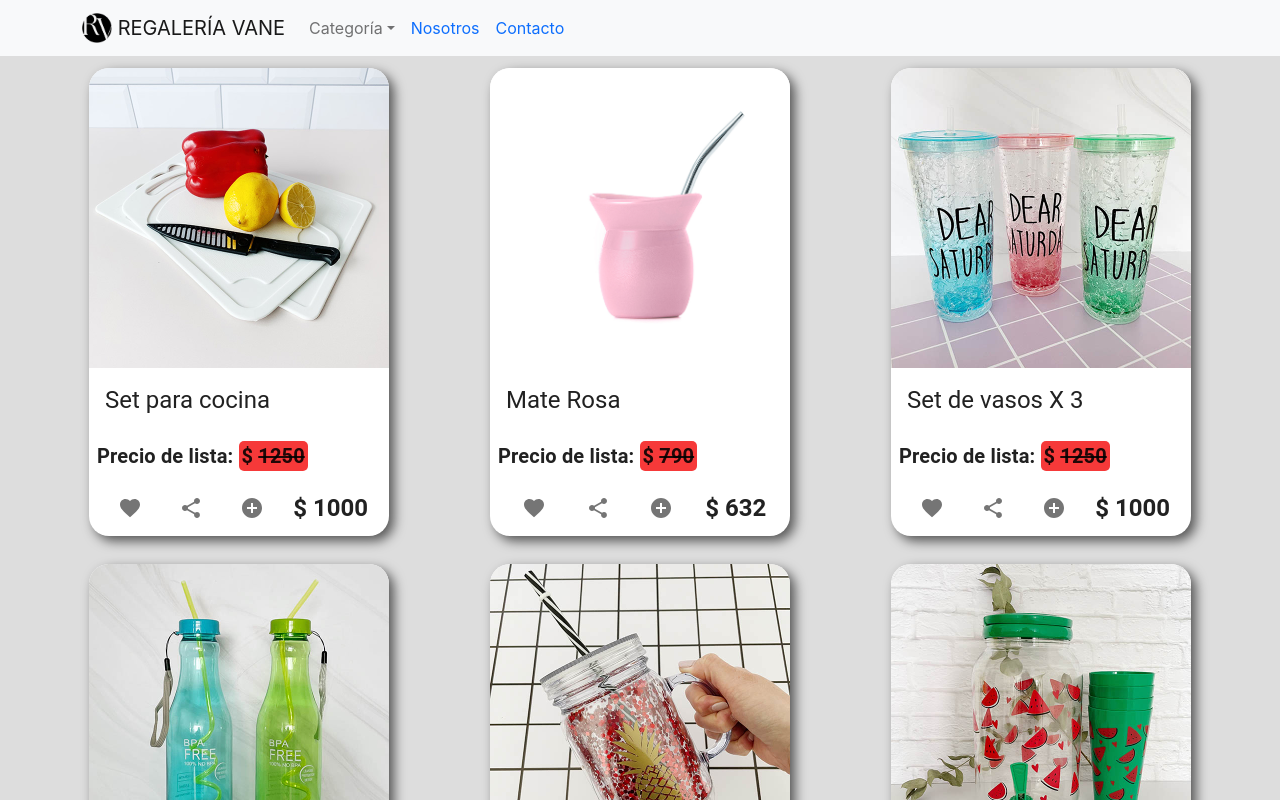
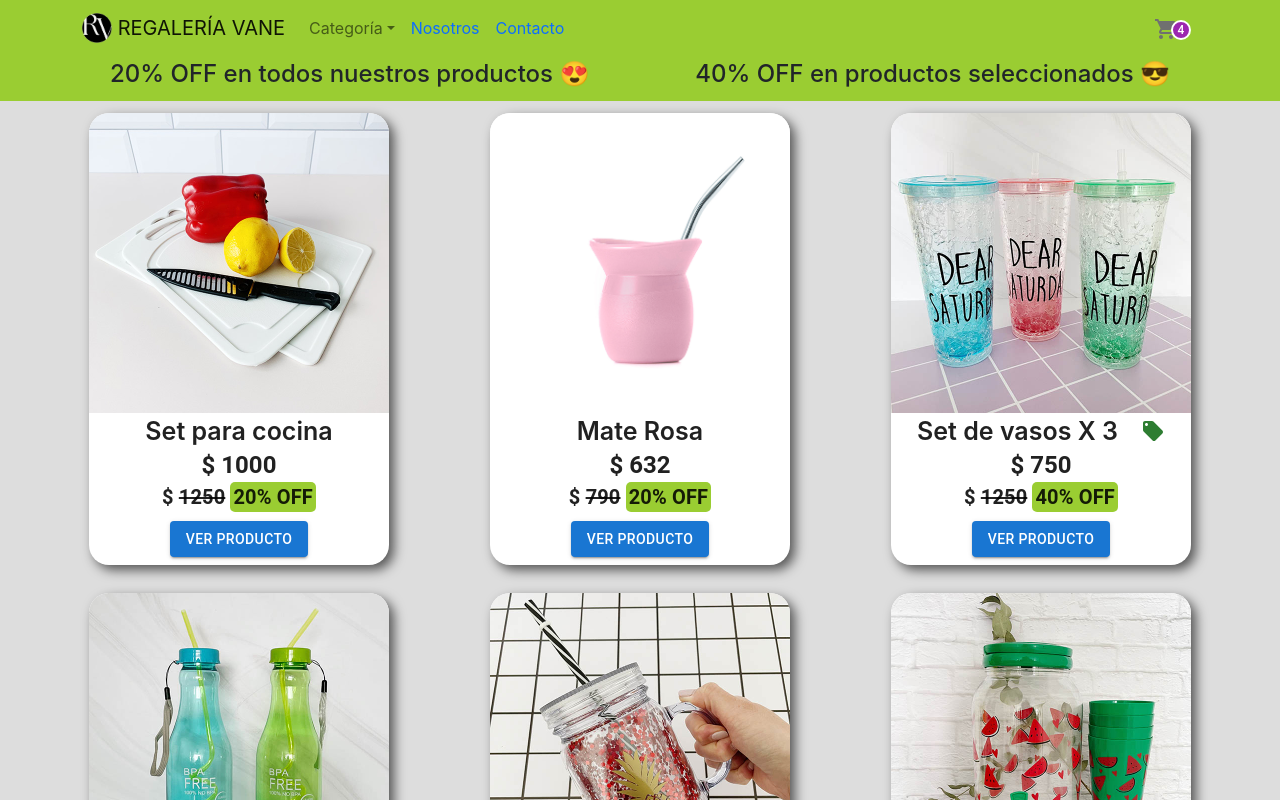
Before and after one commit to correa92/regaleriaVane, a React (Create React App) app: page / in a window 1280 px wide. Shown: the top 800 px of the page. Built offline with nearby package versions, Linux system fonts and the light colour scheme.

Commit message:
se mejora css y logica de descuentos

```diff
--- /dev/null
+++ b/src/components/CarWidget/CarWidget.css
@@ -0,0 +1,4 @@
+.cw{
+    margin: 0 20px 0 0;
+    color: #707070;
+}
--- a/src/components/CarWidget/CarWidget.jsx
+++ b/src/components/CarWidget/CarWidget.jsx
@@ -1,7 +1,7 @@
 // importaciones desde MATERIAL UI
+import "./CarWidget.css";
 import Badge from '@mui/material/Badge';
 import { styled } from '@mui/material/styles';
-import IconButton from '@mui/material/IconButton';
 import ShoppingCartIcon from '@mui/icons-material/ShoppingCart';
 
 
@@ -19,11 +19,9 @@ export default function CarWidget() {
 
   return (
    <div className='cw'>
-    <IconButton aria-label="cart" href='#carrito'>
       <StyledBadge badgeContent={4} color='secondary'>
         <ShoppingCartIcon />
       </StyledBadge>
-    </IconButton>
    </div>
   );
 }
--- a/src/components/Item/Item.css
+++ b/src/components/Item/Item.css
@@ -1,5 +1,19 @@
 .precio_lista{
-    background: rgb(246, 57, 57);
+    background: yellowgreen;
     padding: 3px;
     border-radius: 5px;
 }
+
+.container_title_offer{
+
+    display: flex;
+    justify-content: space-evenly;
+    flex-wrap: wrap;
+    align-items: center;
+    padding: 3px;
+}
+.container_title_offer h3{
+    font-size: 25px;
+    font-weight: 600;
+    margin: 0;
+}
--- a/src/components/Item/Item.jsx
+++ b/src/components/Item/Item.jsx
@@ -1,20 +1,23 @@
 import "./Item.css";
 import Card from "@mui/material/Card";
-import CardHeader from "@mui/material/CardHeader";
 import CardMedia from "@mui/material/CardMedia";
 import CardActions from "@mui/material/CardActions";
-import IconButton from "@mui/material/IconButton";
-import FavoriteIcon from "@mui/icons-material/Favorite";
-import ShareIcon from "@mui/icons-material/Share";
-import AddCircleIcon from "@mui/icons-material/AddCircle";
 import { Typography } from "@mui/material";
 import { Link } from "react-router-dom";
+import LocalOfferIcon from "@mui/icons-material/LocalOffer";
+import Button from "@mui/material/Button";
 
-export default function Props(props) {
 
-  const porcentajeDescuento = 20;
+export default function Item(props) {
+  let porcentajeDescuento = 0;
+
+  if (props.offer === "true") {
+    porcentajeDescuento = 40;
+  }else{
+     porcentajeDescuento = 20;
+  }
+
   const descuento = props.price - (props.price * porcentajeDescuento) / 100;
-  const cuotas =(props.price /12);
 
   return (
     <Card
@@ -23,7 +26,7 @@ export default function Props(props) {
         margin: 1.5,
         marginBottom: 2,
         boxShadow: "5px 5px 12px 0px rgba(0,0,0,0.62);",
-        borderRadius: "20px"
+        borderRadius: "20px",
       }}
     >
       <CardMedia
@@ -32,49 +35,50 @@ export default function Props(props) {
         src={require(`../../img/${props.category}/${props.img}`)}
         alt={props.name}
       />
-      <CardHeader title={props.name}/>
+      <div className="container_title_offer">
+        <h3>{props.name}</h3>
+        {props.offer === "true" ? (
+          <LocalOfferIcon color="success" />
+        ) : undefined}
+      </div>
 
-      <CardActions>
-      <Typography
-          variant="h6"
-          component="div"
-          sx={{
-            borderRadius: "1px",
-            textAlign: "right",
-            fontWeight: 700
-          }}
-        >
-         Precio de lista: <span className="precio_lista">$ <strike>{props.price}</strike></span>
-        </Typography>
-      </CardActions>
-
-      <CardActions sx={{ justifyContent: "space-evenly" }}>
-        <IconButton aria-label="add to favorites" >
-          <FavoriteIcon />
-        </IconButton>
-        <IconButton aria-label="share">
-          <ShareIcon />
-        </IconButton>
-        <Link to={`/detail/${props.id}`}>
-            <IconButton aria-label="addCar">
-              <AddCircleIcon />
-            </IconButton>
-        </Link>
-
+      <div className="container_prices">
         <Typography
           variant="h5"
           component="div"
           sx={{
             borderRadius: "1px",
-            textAlign: "right",
+            textAlign: "center",
             fontWeight: 700,
           }}
         >
           $ {descuento}
         </Typography>
 
+        <Typography
+          variant="h6"
+          component="div"
+          sx={{
+            borderRadius: "1px",
+            textAlign: "center",
+            fontWeight: 700,
+          }}
+        >
+          $ <strike>{props.price}</strike> {" "}
+          <span className="precio_lista">
+            {porcentajeDescuento}% OFF
+          </span>
+
+        </Typography>
+      </div>
+
+      <CardActions sx={{ justifyContent: "space-evenly" }}>
+        <Link to={`/detail/${props.id}`}>
+          <Button variant="contained" >
+            Ver producto
+          </Button>
+        </Link>
       </CardActions>
-
     </Card>
   );
 }
--- a/src/components/ItemDetail/ItemDetail.css
+++ b/src/components/ItemDetail/ItemDetail.css
@@ -8,8 +8,16 @@
 .container_info{
     padding: .5rem;
 }
+.container_title_offer--Detail{
+    display: flex;
+    justify-content: space-around;
+    align-items: center;
+}
+.container_title_offer--Detail h3{
+    font-size: 2.5rem;
+}
 .cuotas{
-    background: rgb(246, 57, 57);
+    background: yellowgreen;
     padding: 3px;
     border-radius: 5px;
     text-align: center;
--- a/src/components/ItemDetail/ItemDetail.jsx
+++ b/src/components/ItemDetail/ItemDetail.jsx
@@ -1,27 +1,56 @@
-import CardHeader from "@mui/material/CardHeader";
+import "./ItemDetail.css";
 import CardActions from "@mui/material/CardActions";
 import AddShoppingCartIcon from "@mui/icons-material/AddShoppingCart";
-import IconButton from "@mui/material/IconButton";
 import PaidIcon from "@mui/icons-material/Paid";
 import { Typography } from "@mui/material";
-import "./ItemDetail.css";
+import Button from "@mui/material/Button";
+import LocalOfferIcon from "@mui/icons-material/LocalOffer";
 
-export default function ItemDetail({item}) {
-  const porcentajeDescuento = 20;
+export default function ItemDetail({ item }) {
+  let porcentajeDescuento = 0;
+
+  if (item.offer === "true") {
+    porcentajeDescuento = 40;
+  }else{
+     porcentajeDescuento = 20;
+  }
+
   const descuento = item.price - (item.price * porcentajeDescuento) / 100;
-  const cuotas =(item.price /12);
+  const cuotas = descuento / 3;
 
   return (
     <div className="itemDetail">
       <div className="imgContainer">
         <img
-          src={ item.category ? require(`../../img/${item.category}/${item.img}`) : undefined}
+          src={
+            item.category
+              ? require(`../../img/${item.category}/${item.img}`)
+              : undefined
+          }
           alt={item.name}
         />
       </div>
 
       <div className="container_info">
-        <CardHeader title={item.name}  sx={{ textAlign: "center"}}/>
+        <div className="container_title_offer--Detail">
+          <h3>{item.name}</h3>
+          {item.offer === "true" ? (
+            <LocalOfferIcon color="success" />
+          ) : undefined}
+        </div>
+
+        <Typography
+          variant="h5"
+          component="div"
+          sx={{
+            borderRadius: "1px",
+            textAlign: "length",
+            fontWeight: 700,
+            padding: 1,
+          }}
+        >
+          Precio: $ {descuento} &#128523;
+        </Typography>
 
         <Typography
           variant="h6"
@@ -30,24 +59,16 @@ export default function ItemDetail({item}) {
             borderRadius: "1px",
             textAlign: "lenght",
             fontWeight: 500,
-            padding: 1
-          }}>
-          Precio de lista: <span className="precio_lista">$ <strike>{item.price}</strike></span>
+            padding: 1,
+          }}
+        >
+          $ <strike>{item.price}</strike>{" "}
+          <span className="precio_lista">{porcentajeDescuento}% OFF</span>
         </Typography>
 
-        <Typography
-          variant="h5"
-          component="div"
-          sx={{
-            borderRadius: "1px",
-            textAlign: "length",
-            fontWeight: 700,
-            padding: 1
-          }}>
-          PRECIO: $ {descuento}
-        </Typography>
-
-        <p className="cuotas"><b>12</b> cuotas <b>SIN INTERES</b> de <b>$ {cuotas}</b></p>
+        <p className="cuotas">
+          <b>3</b> cuotas <b>SIN INTERES</b> de <b>$ {cuotas}</b>
+        </p>
 
         <h5>Descripción:</h5>
         <p>
@@ -58,13 +79,19 @@ export default function ItemDetail({item}) {
         </p>
         <h5>STOCK: {item.stock > 0 ? "SI" : "NO"}</h5>
 
-        <CardActions className="container_button" sx={{ justifyContent: "space-evenly" }}>
-          <IconButton aria-label="buy">
-            <PaidIcon />
-          </IconButton>
-          <IconButton>
-            <AddShoppingCartIcon aria-label="addCar" />
-          </IconButton>
+        <CardActions
+          className="container_button"
+          sx={{ justifyContent: "space-evenly" }}
+        >
+          <Button
+            variant="contained"
+            startIcon={<AddShoppingCartIcon aria-label="addCar" />}
+          >
+            Agregar
+          </Button>
+          <Button variant="contained" startIcon={<PaidIcon />}>
+            Comprar
+          </Button>
         </CardActions>
       </div>
     </div>
--- a/src/components/ItemList/ItemList.jsx
+++ b/src/components/ItemList/ItemList.jsx
@@ -15,6 +15,7 @@ const ItemList = ({ items }) => {
           stock={element.stock}
           img={element.img}
           category={element.category}
+          offer={element.offer}
         />
       ))}
 
--- a/src/components/ItemListContainer/ItemListContainer.jsx
+++ b/src/components/ItemListContainer/ItemListContainer.jsx
@@ -13,12 +13,12 @@ const ItemListContainer = ()=>{
 
         const getProducts = () =>{
             return new Promise((resolve,reject)=>{
-                const productosFiltrados = datos.filter((prod)=> prod.category === categoryName);
+                const productosFiltrados = datos.filter((prod)=> prod.category === categoryName || (categoryName === "offer" & prod.offer === "true" ));
 
                 const prodListados = categoryName ? productosFiltrados : datos;
                 setTimeout(()=>{
                     resolve(prodListados);
-                },2000);
+                },1000);
 
             });
 
--- a/src/components/NavBar/NavBar.css
+++ b/src/components/NavBar/NavBar.css
@@ -1,5 +1,13 @@
-.cw{
-    margin: 0 20px 0 0;
+
+.container_navBar{
+    background-color: yellowgreen;
+}
+.container_mjsOffer{
+    padding: 4px;
+    text-align: center;
+    display: flex;
+    flex-wrap: wrap;
+    justify-content: space-evenly;
 }
 
 .container-links{
@@ -12,8 +20,7 @@
 }
 .container-nav{
     display: flex;
-    justify-content: space-between;
-    align-items: center;
+    flex-direction: column;
 }
 .container-nav a{
     padding-left: .5rem;
@@ -31,3 +38,11 @@ a{
     text-decoration: none;
     transition: all 0.2s ease-in-out;
 }
+
+@media (min-width: 720px) {
+    .container-nav {
+        flex-direction: row;
+        align-items: center;
+
+    }
+}
--- a/src/components/NavBar/NavBar.jsx
+++ b/src/components/NavBar/NavBar.jsx
@@ -23,7 +23,8 @@ const Logo = () => {
 
 function NavBar() {
   return (
-    <Navbar bg="light" expand="lg">
+    <div className="container_navBar">
+      <Navbar expand="lg">
         <Container>
           <Navbar.Brand href="/">
             <Logo />
@@ -36,15 +37,14 @@ function NavBar() {
             <Nav className="me-auto">
               <NavDropdown title="Categoría" id="basic-nav-dropdown">
                 <div className="container-links">
+                  <Link to="/">Todos</Link>
                   <Link to="category/offer">Ofertas</Link>
                   <Link to="category/banio">Baño</Link>
                   <Link to="category/cocina">Cocina</Link>
                   <Link to="category/decoracion">Decoración</Link>
                   <Link to="category/juguetes">Juguetes</Link>
                   <Link to="category/libreria">Librería </Link>
-                <Link to="category/otros">Otros...</Link>
                 </div>
-
               </NavDropdown>
               <div className="container-nav">
                 <NavLink to="/nosotros">Nosotros</NavLink>
@@ -52,13 +52,17 @@ function NavBar() {
               </div>
 
             </Nav>
+            <Link to="/cart">
+              <CarWidget />
+            </Link>
           </Navbar.Collapse>
         </Container>
-
-      {/* <Link to="/cart">
-        <CarWidget />
-      </Link> */}
       </Navbar>
+      <div className="container_mjsOffer">
+        <h4>20% OFF en todos nuestros productos &#128525; </h4>
+        <h4>40% OFF en productos seleccionados &#128526; </h4>
+      </div>
+    </div>
   );
 }
 
```
Lines whose indentation alone changed are shown as unchanged.
